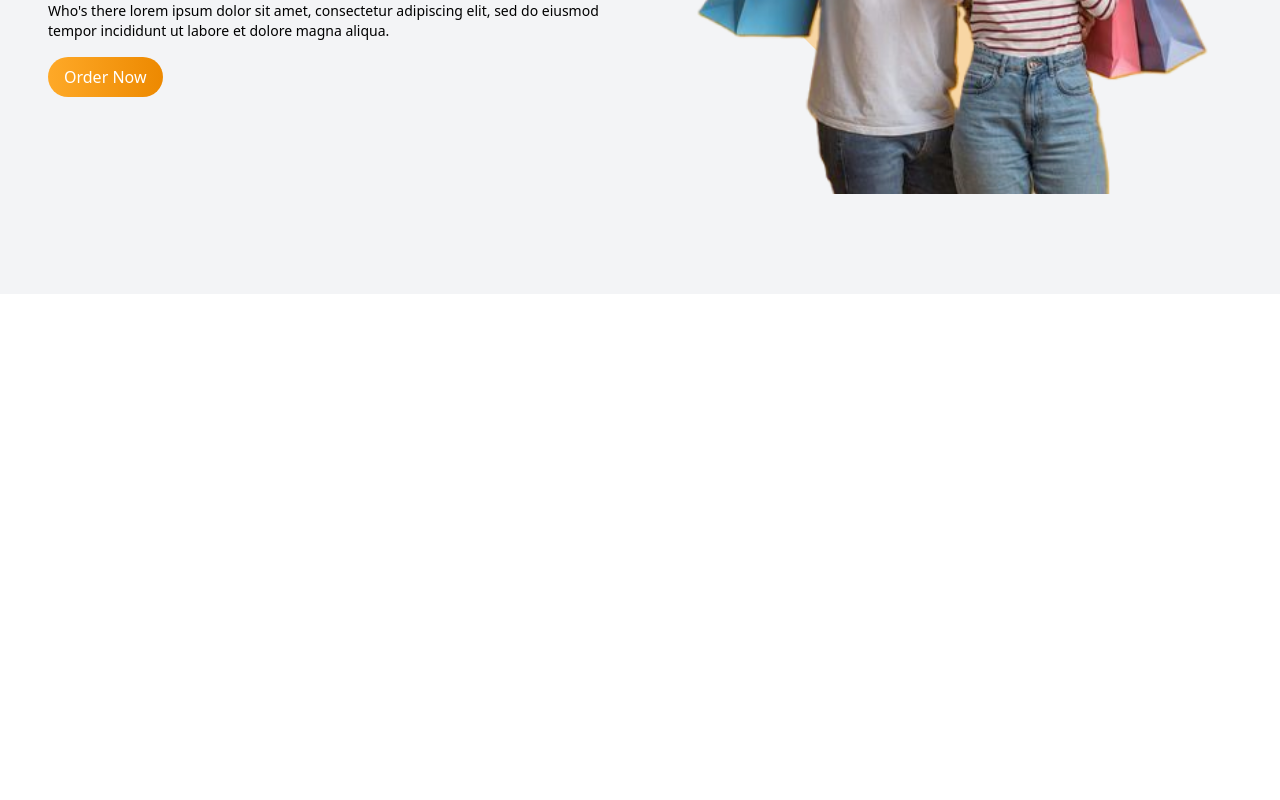
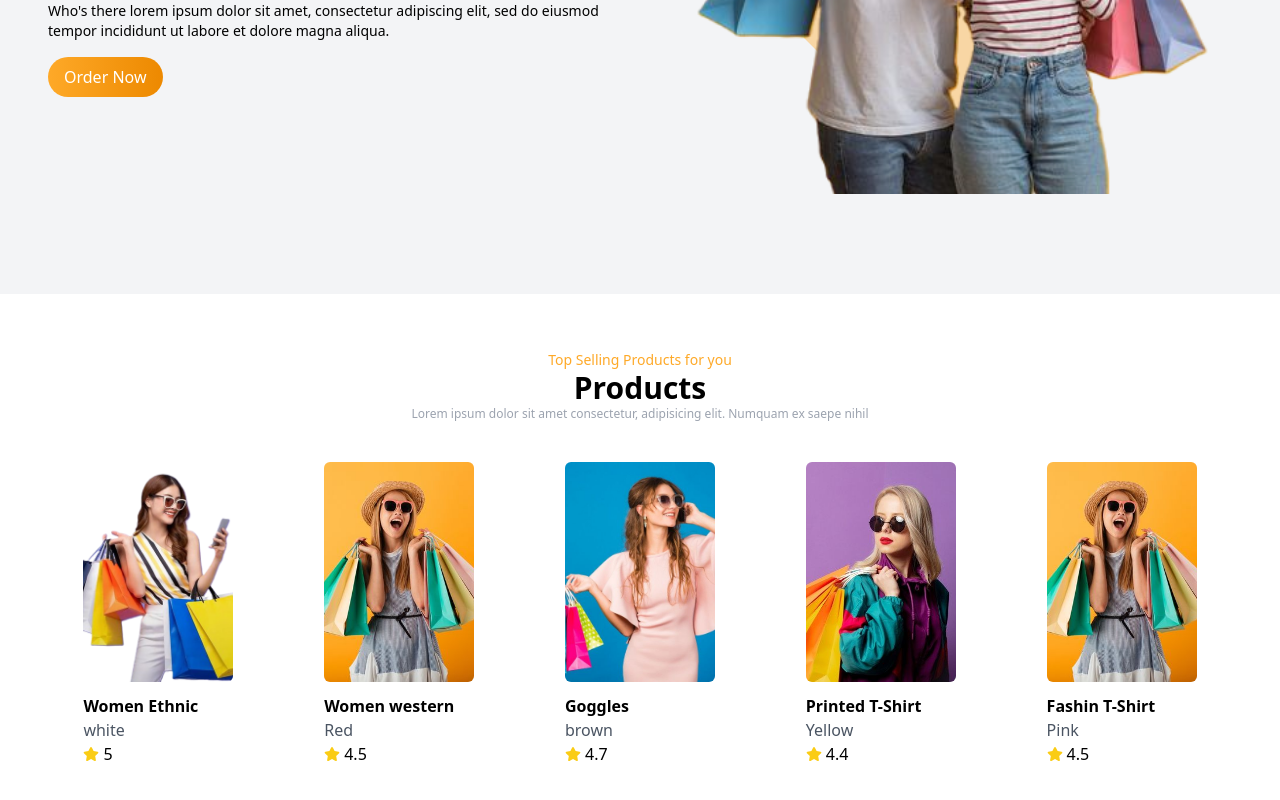
Before and after one commit to wacho91/Fashon-boutique, a React (Vite) app: page / in a window 1280 px wide. Shown: the part 448-1248 px from the top of the page. Before the commit the page ends 800 px from the top, so only its background shows below. Built offline with nearby package versions, Linux system fonts and the light colour scheme.

Commit message:
Product Component complete

```diff
--- a/package.json
+++ b/package.json
@@ -10,6 +10,7 @@
     "preview": "vite preview"
   },
   "dependencies": {
+    "aos": "^2.3.4",
     "react": "^18.3.1",
     "react-dom": "^18.3.1",
     "react-icons": "^5.3.0",
--- a/src/App.jsx
+++ b/src/App.jsx
@@ -1,13 +1,29 @@
+import { useEffect } from "react";
 import Hero from "./component/Hero/Hero"
 import Navbar from "./component/Navbar/Navbar"
+import Products from "./component/Products/Products"
+
+import AOS from "aos";
+import "aos/dist/aos.css";
 
 function App() {
+
+  useEffect(() => {
+    AOS.init({
+      offset: 100,
+      duration: 800,
+      easing: "ease-in-sine",
+      delay: 100,
+    });
+    AOS.refresh();
+  },[])
 
 
   return (
     <div>
       <Navbar />
       <Hero />
+      <Products />
     </div>
   )
 }
--- a/src/component/Hero/Hero.jsx
+++ b/src/component/Hero/Hero.jsx
@@ -57,17 +57,17 @@
                         <div className="grid grid-cols-1 sm:grid-cols-2">
                             {/*Text Content Section*/}
                             <div className="flex flex-col justify-center gap-4 pt-12 sm:pt-0 text-center sm:text-left order-2 sm:order-1 relative z-10">
-                                <h1 className="text-5xl sm:text-6xl lg:text-7xl font-bold">
+                                <h1 data-aos="zoom-out" data-aos-duration="500" data-aos-once="true" className="text-5xl sm:text-6xl lg:text-7xl font-bold">
                                     {item.title}
                                 </h1>
-                                <p className="text-sm">{item.description}</p>
-                                <div>
+                                <p data-aos="fade-up" data-aos-duration="500" data-aos-delay="100" className="text-sm">{item.description}</p>
+                                <div data-aos="zoom-out" data-aos-duration="500" data-aos-delay="300">
                                     <button className="bg-gradient-to-r from-primary to-secondary
                                     hover:scale-105 duration-200 text-white py-2 px-4 rounded-full">Order Now</button>
                                 </div>
                             </div>
                             {/*Image Section*/}
-                            <div className="order-1 sm:order-2">
+                            <div data-aos="fade-up" data-aos-once="true" className="order-1 sm:order-2">
                                 <div className="relative z-10">
                                     <img src={item.img} alt="" className="w-[300px] h-[300px] sm:h-[450px] sm:w-[450px] sm:scale-125 lg:scale-120 object-contain mx-auto"/>
                                 </div>
--- /dev/null
+++ b/src/component/Products/Products.jsx
@@ -0,0 +1,93 @@
+
+import Img1 from "../../assets/women/women.png";
+import Img2 from "../../assets/women/women2.jpg";
+import Img3 from "../../assets/women/women3.jpg";
+import Img4 from "../../assets/women/women4.jpg";
+
+import { FaStar } from "react-icons/fa6";
+
+const ProductsData = [
+    {
+      id: 1,
+      img: Img1,
+      title: "Women Ethnic",
+      rating: 5.0,
+      color: "white",
+      aosDelay: "0",
+    },
+    {
+      id: 2,
+      img: Img2,
+      title: "Women western",
+      rating: 4.5,
+      color: "Red",
+      aosDelay: "200",
+    },
+    {
+      id: 3,
+      img: Img3,
+      title: "Goggles",
+      rating: 4.7,
+      color: "brown",
+      aosDelay: "400",
+    },
+    {
+      id: 4,
+      img: Img4,
+      title: "Printed T-Shirt",
+      rating: 4.4,
+      color: "Yellow",
+      aosDelay: "600",
+    },
+    {
+      id: 5,
+      img: Img2,
+      title: "Fashin T-Shirt",
+      rating: 4.5,
+      color: "Pink",
+      aosDelay: "800",
+    },
+];
+
+const Products = () => {
+  return (
+    <div className='mt-14 mb-12'>
+        <div className='container'>
+            {/*Header Section*/}
+            <div className='text-center mb-10 max-w-[600px] mx-auto'>
+                <p data-aos="fade-up" className='text-sm text-primary'>Top Selling Products for you</p>
+                <h1 data-aos="fade-up" className='text-3xl font-bold'>Products</h1>
+                <p data-aos="fade-up" className='text-xs text-gray-400'>Lorem ipsum dolor sit amet consectetur, adipisicing elit. Numquam ex saepe nihil</p>
+            </div>
+            {/*Body Section*/}
+            <div>
+                <div className='grid grid-cols-1 sm:grid-cols-3 md:grid-cols-4 lg:grid-cols-5 place-items-center gap-5'>
+                    {/*Card Section*/}
+                    {
+                        ProductsData.map((data) => (
+                            <div
+                                data-aos="fade-up"
+                                data-aos-delay={data.aosDelay}
+                                key={data.id}
+                                className="space-y-3"
+                            >
+                                <img src={data.img} alt="" className="h-[220px] w-[150px] object-cover rounded-md"/>
+                                <div>
+                                    <h3 className="font-semibold">{data.title}</h3>
+                                    <p className="tex-sm text-gray-600">{data.color}</p>
+                                    <div className="flex items-center gap-1">
+                                        <FaStar className="text-yellow-400" />
+                                        <span>{data.rating}</span>
+                                    </div>
+                                </div>
+                            </div>
+                        ))
+                    }
+                </div>
+            </div>
+        </div>
+    </div>
+  )
+}
+
+export default Products
```
Also changed, not shown: 1 other file (tests, documents, lock files or other folders).
